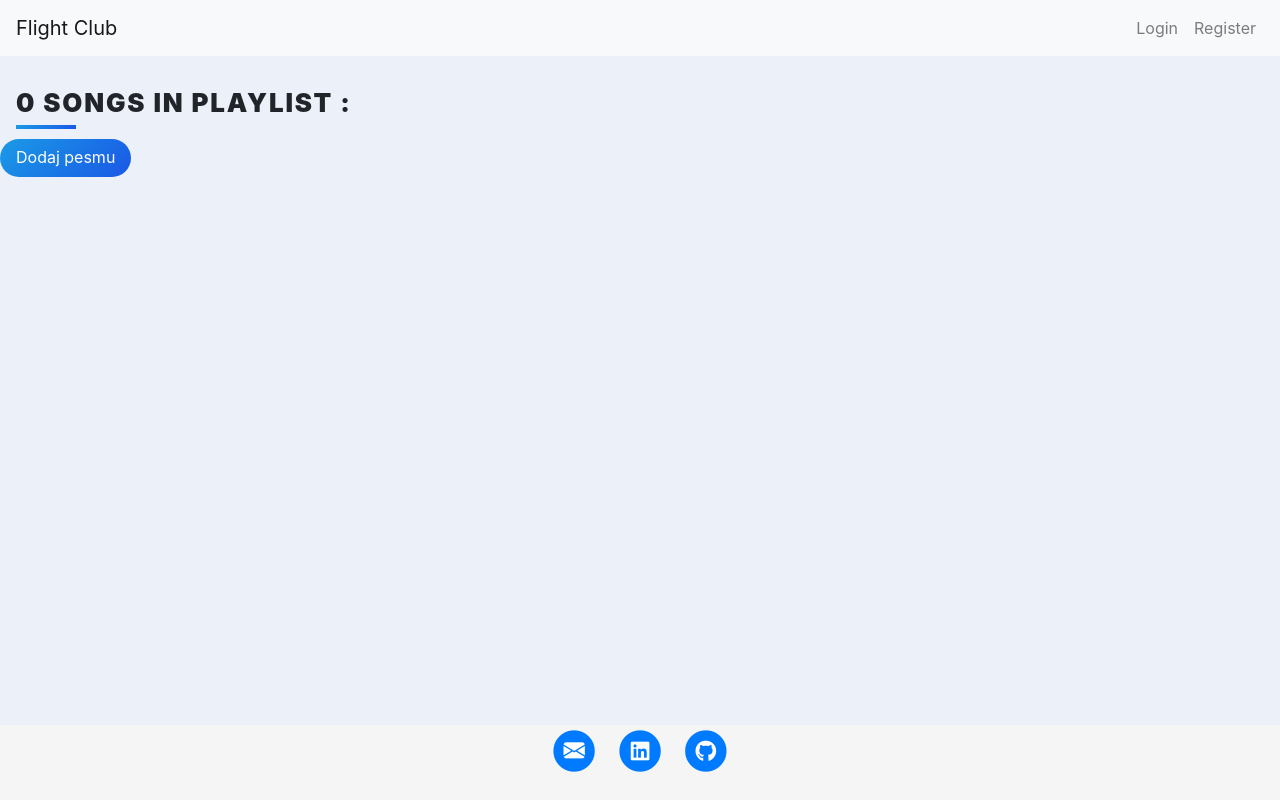
After one commit to Wiola09/web_aplikacija_spotify, a Flask app: template templates/prikaz_rezultaat_pretrage.html in a window 1280 px wide. The commit adds this page. Run offline with Flask 3, Linux system fonts and the light colour scheme; the template is opened without the code that fills it, so the values that code supplies are empty; some libraries are stand-ins or nearby versions.

Commit message:
Dodata forma za unos pretrage nove pesme, omogućeno dodavanje pesme u listu

```diff
--- a/main.py
+++ b/main.py
@@ -10,7 +10,7 @@ from spotipy.oauth2 import SpotifyOAuth
 
 # # Deo koji se odnosi na moje fajlove
 from data_manager import db, DataManager, UserData, UserSema
-from forms_view import UnesiPodateZaPretraguForm
+from forms_view import UnesiPodateZaPretraguForm, DodajPesmu
 from spotify_baratanje import SpotifyMoja
 from spotify_utils import SpotifyMoja2
 from scraping_top_100_utils import Top100Movies
@@ -323,6 +323,23 @@ def pronadji_pesme_i_napravi_listu():
     flash(f"Kreirana je nova play lista '{nova_play_lista}' sa {dodat_broj_pesama} pesama za rang listu po 'BILLBOARD HOT 100 LIST', orginalnu top listu možete pogledati na <a href='{billboard_url}'>web stranici</a>", category='success')
     return redirect(url_for("spotify_podaci_posle_auth", billboard_url=billboard_url))
 
+@app.route('/pronadji_pesmu', methods=["GET", "POST"])
+def pronadji_pesmu():
+    playlist_id = request.args.get('playlist_id')
+    forma = DodajPesmu()
+    sp = SpotifyMoja2(scope='playlist-read-private', app=app)
+    if forma.validate_on_submit():
+        song_name = forma.track.data
+        song_artist = forma.artist.data
+        song_year = forma.year.data
+        result = sp.search(q=f"track:{song_name} artist:{song_artist}", type="track")
+        print(result)
+        if len(result["tracks"]['items']) == 0:
+            result = sp.search(q=f"track:{song_name}", type="track")
+        return render_template("prikaz_rezultaat_pretrage.html", pesme=result["tracks"]['items'], playlist_id=playlist_id)
+    return render_template("forma_nova_pesma_pretraga.html", form=forma, playlist_id=playlist_id)
+    return jsonify(result)
+
 
 @app.route('/obrisi_pesmu')
 def obrisi_pesmu():
@@ -331,11 +348,37 @@ def obrisi_pesmu():
     playlist_name = request.args.get('playlist_name')
     sp = SpotifyMoja2(scope='playlist-read-private', app=app)
 
+    # Nalazim vrednost imena liste na osnovu playlist_id
+    playlists = sp.current_user_playlists()
+    key_lista = [i for i in playlists if playlists[i] == playlist_id]
+    playlist_name = key_lista[0]
+
     try:
         sp.playlist_remove_all_occurrences_of_items(playlist_id=playlist_id, items=[song_id])
         print("Pesma uspešno obrisana iz liste.")
     except spotipy.SpotifyException as e:
         print("Greška prilikom brisanja pesme iz liste: {}".format(e))
+
+    return redirect(url_for("prikazi_pesme_sa_playliste", playlist_id=playlist_id, playlist_name=playlist_name))
+
+
+@app.route('/dodaj_pesmu')
+def dodaj_pesmu():
+    playlist_id = request.args.get('playlist_id')
+    song_uri = request.args.get('song_uri')
+    playlist_name = request.args.get('playlist_name')
+    sp = SpotifyMoja2(scope='playlist-read-private', app=app)
+
+    # Nalazim vrednost imena liste na osnovu playlist_id
+    playlists = sp.current_user_playlists()
+    key_lista = [i for i in playlists if playlists[i] == playlist_id]
+    playlist_name = key_lista[0]
+
+    try:
+        sp.playlist_add_items(playlist_id=playlist_id, items=[song_uri])
+        print(f"Pesma uspešno dodata u listu {playlist_name}.")
+    except spotipy.SpotifyException as e:
+        print("Greška prilikom dodavanja pesme u  listu {}".format(e))
 
     return redirect(url_for("prikazi_pesme_sa_playliste", playlist_id=playlist_id, playlist_name=playlist_name))
 
--- a/templates/prikaz_playlista_korisnika.html
+++ b/templates/prikaz_playlista_korisnika.html
@@ -23,7 +23,7 @@
 
 <h2 class="heading">Imate ukupno {{liste|length}} playliste: </h2>
 <a href="{{url_for('pronadji_pesme_i_napravi_listu')}}" class="button"> Ddoaj listu</a>
-<a href="{{url_for('forma_pretraga')}}" class="button"> Forma</a>
+<a href="{{url_for('forma_pretraga')}}" class="button"> Pretraži Billboard 100 liste</a>
 
 {% for item, value in liste.items() %}
 {% set cover_url = playlist_cover_image(value) %}
--- /dev/null
+++ b/templates/prikaz_rezultaat_pretrage.html
@@ -0,0 +1,35 @@
+{% extends "base.html" %}
+
+{% block content %}
+<hr>
+<hr>
+
+<h2 class="heading"> {{pesme|length}} Songs in playlist : </h2>
+<a href="{{url_for('pronadji_pesmu')}}" class="button"> Dodaj pesmu</a>
+
+{% for item in pesme %}
+<div class="container">
+    <div class="pesmePodaci">
+    <h5><a href="{{item['external_urls']['spotify']}}" target="_blank" rel="nofollow"> Song {{loop.index}}. {{item['name']}}</a> </h5>
+    <hr>
+    <h5><a href="{{item['artists'][0]['external_urls']['spotify']}}" target="_blank" rel="nofollow"> Artist {{item['artists'][0]['name']}}</a></h5>
+
+    <h5><a href="{{item['album']['external_urls']['spotify']}}" target="_blank" rel="nofollow">Album name: {{item['album']['name']}}</a></h5>
+        </div>
+    <div class="playListe svePesme" style="background-image: url('{{item['album']['images'][1]['url']}}')">
+<!--        <a href="{{item['href']}}" class="button"> Link autentif</a>-->
+        <a href="{{item['external_urls']['spotify']}}" class="button" target="_blank" rel="nofollow"> Pusti</a>
+<!--        <a href="{{item['preview_url']}}" class="button"> Pesma deo</a>-->
+         <hr class="heading">
+        <a href="{{ url_for('dodaj_pesmu', playlist_id=playlist_id, playlist_name=lista, song_uri=item['uri']) }}" class="button"> Dodaj u listu</a>
+
+        <a href="{{ url_for('premesti_pesmu', range_start=loop.index, playlist_id=playlist_id, playlist_name=lista )}}" class="button delete-button"> Premesti</a>
+
+
+    </div>
+    <hr class="heading">
+    </div>
+{% endfor %}
+{% endblock %}
+
+{% include "footer.html" %}
```
Also changed, not shown: forms_view.py (+11 -0 lines), templates/forma_nova_pesma_pretraga.html (added, +15 -0 lines), templates/prikaz_pesama_playlista.html (+5 -5 lines).
